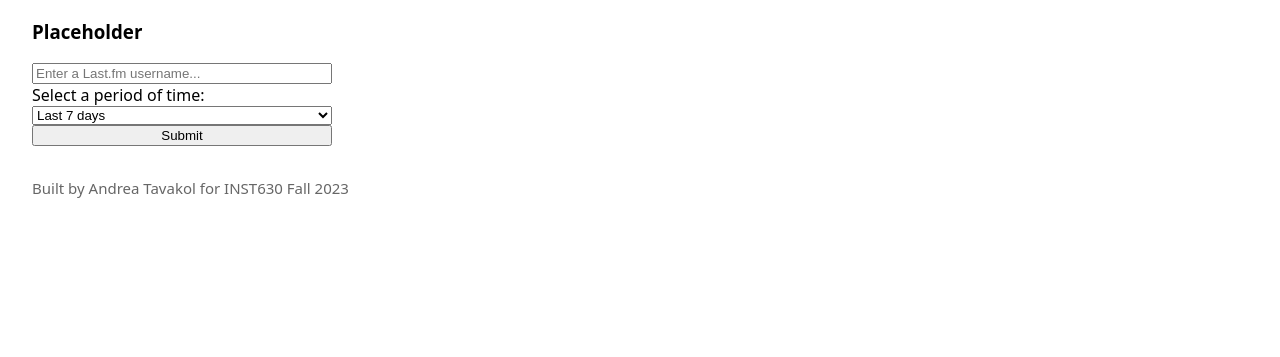
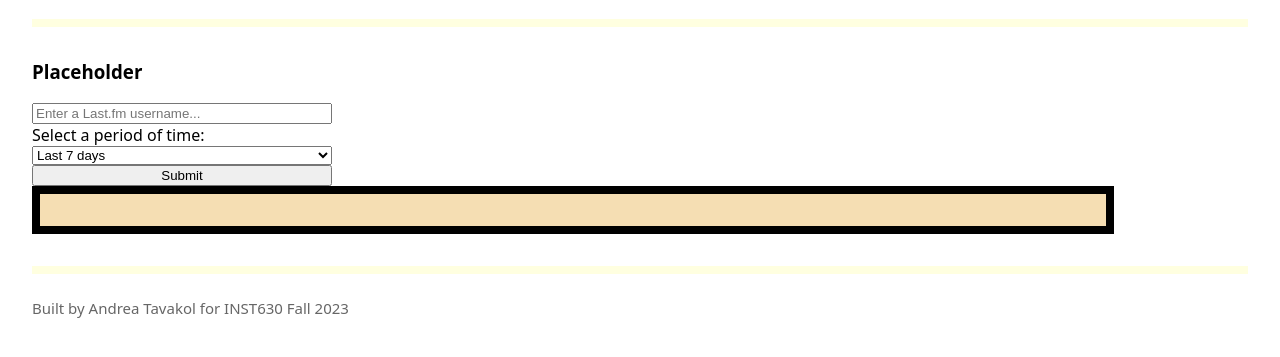
Before and after one commit to andreatavakol/lastfmproject, a plain HTML site: page index.html in a window 1280 px wide. Shown: the part 67-424 px from the top of the page. Drawn offline with nearby package versions, Linux system fonts and the light colour scheme.

Commit message:
adjusted width of content

```diff
--- a/css/style.css
+++ b/css/style.css
@@ -169,8 +169,8 @@ footer {
       flex-basis: 0;
     }
     .wrapper.flex .column.content {
-      flex: 0 0 75%;
-      max-width: 75%;
+      flex: 0 0 89%;
+      max-width: 89%;
     }
   }
 }
@@ -252,3 +252,7 @@ form {
     max-width: 100%;
   }
 }
+
+.gallery-container {
+  margin-left: 10px;
+}
--- a/index.html
+++ b/index.html
@@ -13,7 +13,7 @@
     <body>
         <h1>Last.fm Visualizer</h1>
         <main role="main">
-          <div class="wrapper flex">
+          <section class="wrapper flex">
             <h3>Placeholder</h3>
                 <form>
                   <input
@@ -36,9 +36,12 @@
                   <button id="submit" type="submit" aria-label="Submit">Submit</button>
                 </form>
                 <!-- <div id="container"></div> -->
-                <div id="gallery"></div>
-            </div>
-        </div>
+                <div class="column content">
+                    <div class="row">
+                        <div id="gallery"></div>
+                    </div>
+                </div>
+            </section>
         </main>
         <footer role="contentinfo">
           Built by Andrea Tavakol for INST630 Fall 2023
```
Also changed, not shown: README.md.
